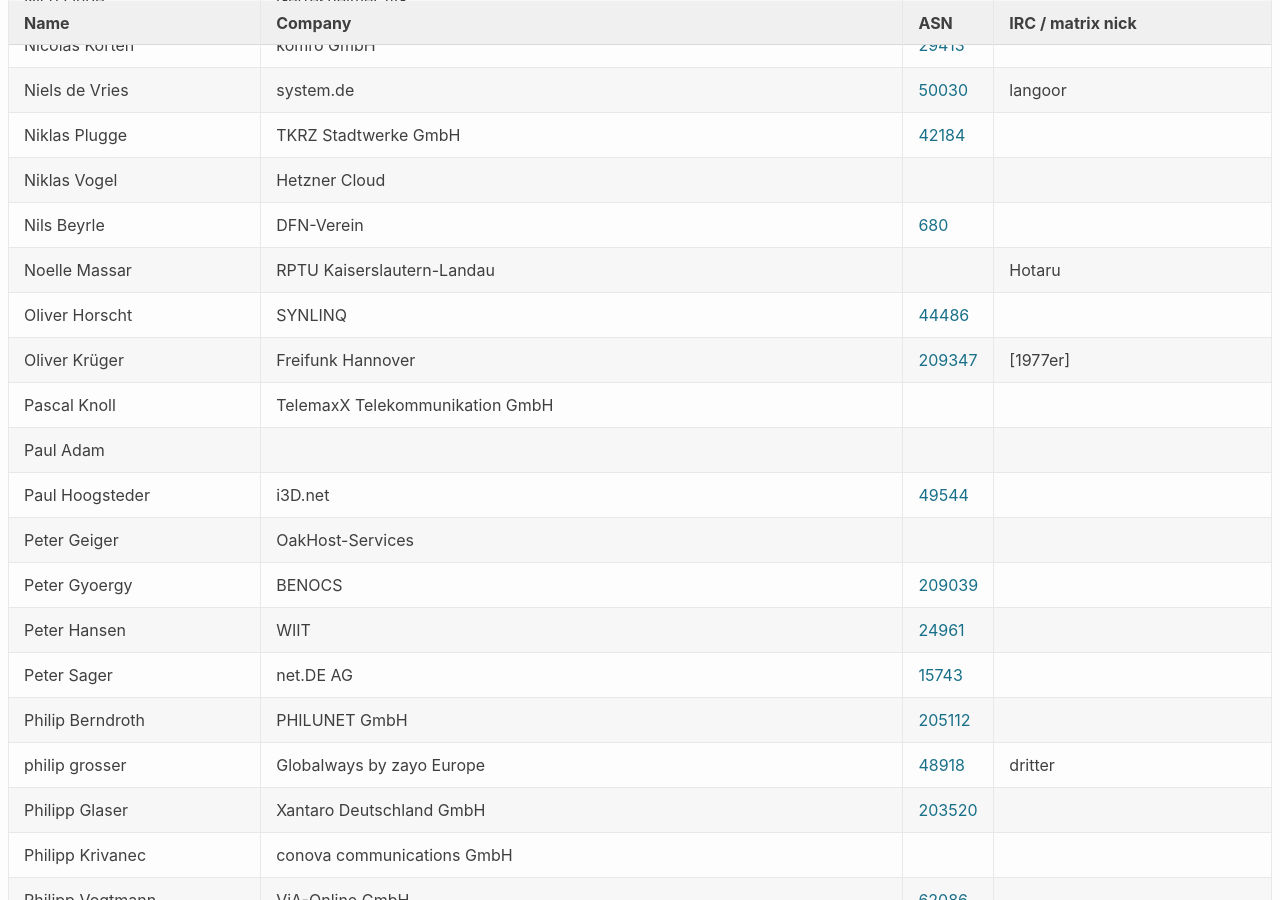
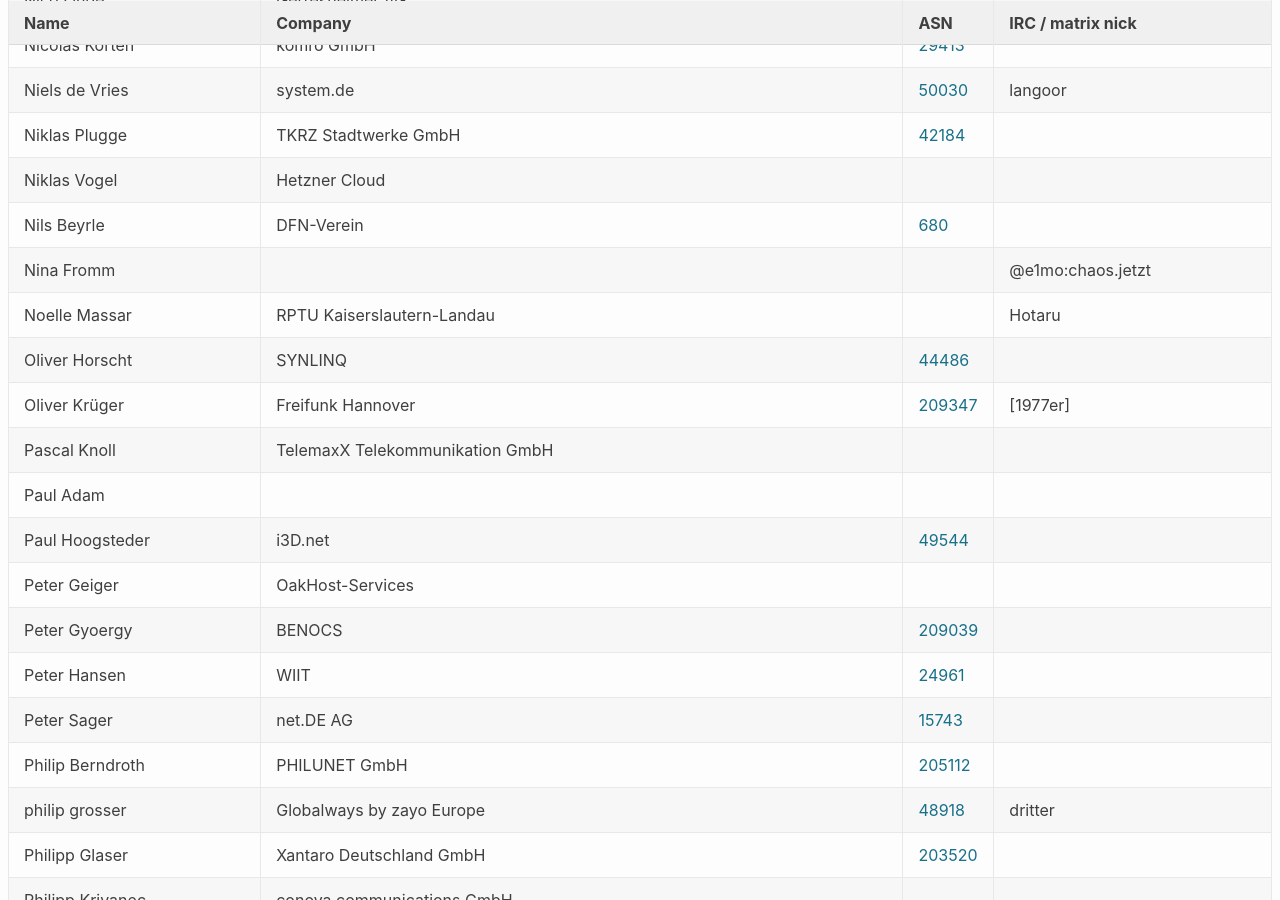
Before and after one commit to denog/pretix-attendeelist, a Jekyll site: the page built from denog17/index.markdown, in a window 1280 px wide and 900 px high, scrolled down 9244 px. Built offline with Jekyll 4.4.1, drawn with Linux system fonts in a browser that asks for light colours.

Commit message:
Latest data: Mon Jul 21 16:36:45 UTC 2025

```diff
--- a/_data/attendees_denog17_onsite.json
+++ b/_data/attendees_denog17_onsite.json
@@ -1242,6 +1242,12 @@
     "asn": "680"
   },
   {
+    "name": "Nina Fromm",
+    "company": null,
+    "irc": "@e1mo:chaos.jetzt",
+    "asn": null
+  },
+  {
     "name": "Noelle Massar",
     "company": "RPTU Kaiserslautern-Landau",
     "irc": "Hotaru",
```
